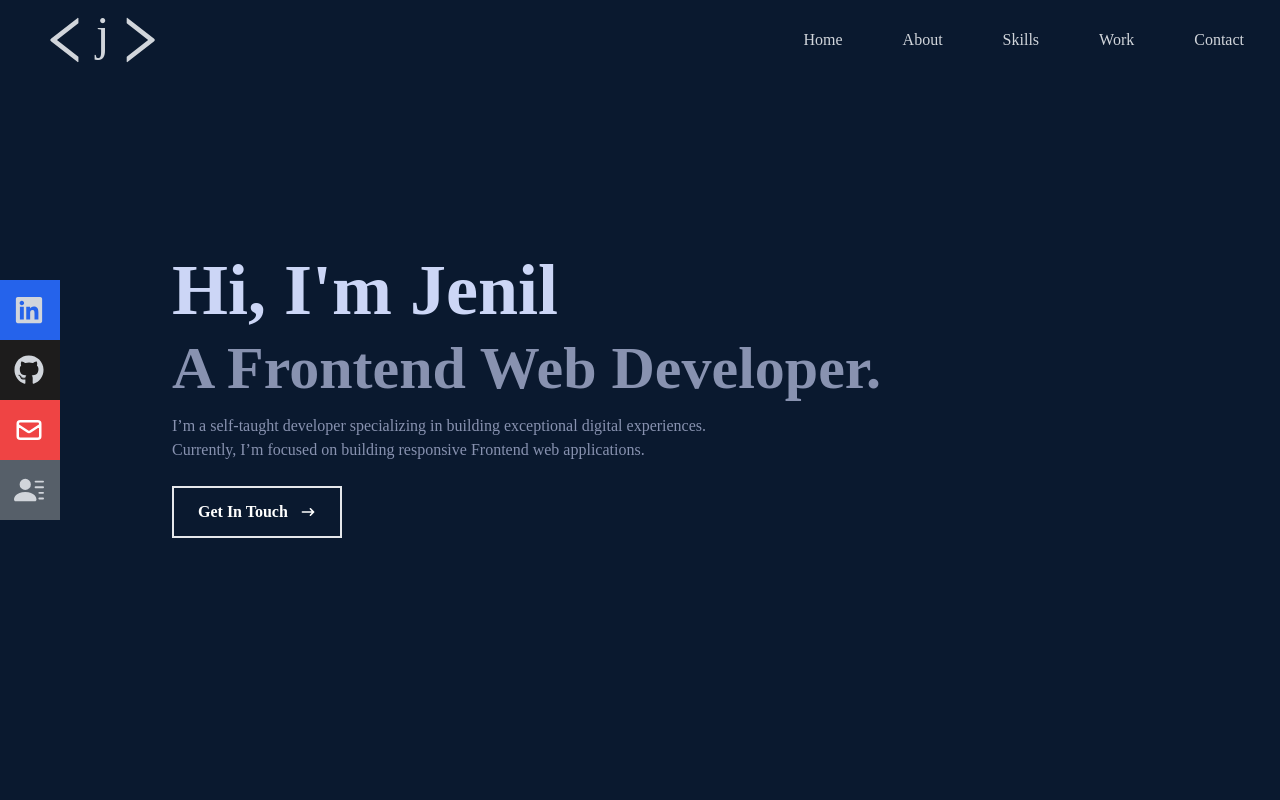
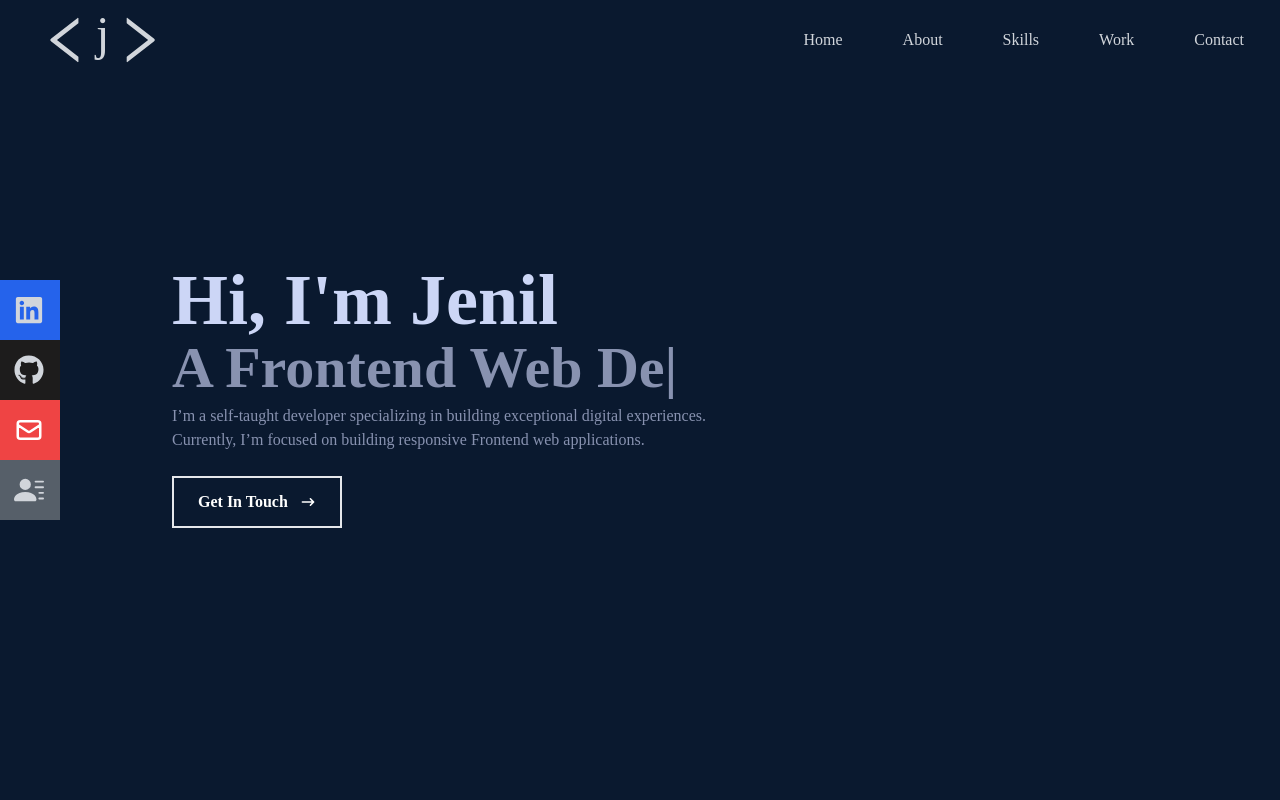
Before and after one commit to jenil97/Portfolio-web, a React (Create React App) app: page / in a window 1280 px wide. Shown: the top 800 px of the page. Built offline with nearby package versions, Linux system fonts and the light colour scheme.

Commit message:
feat: react-typed & react-scroll

```diff
--- a/package.json
+++ b/package.json
@@ -11,6 +11,7 @@
     "react-icons": "^4.4.0",
     "react-scripts": "5.0.1",
     "react-scroll": "^1.8.7",
+    "react-typed": "^1.2.0",
     "web-vitals": "^2.1.4"
   },
   "scripts": {
--- a/src/components/Hero.jsx
+++ b/src/components/Hero.jsx
@@ -1,13 +1,11 @@
-import React from "react";
+import React, { useState } from "react";
 import { HiArrowNarrowRight } from "react-icons/hi";
+import Typed from "react-typed";
+import { Link } from "react-scroll";
 
 const Home = () => {
-  const scrollToBottom = () => {
-    window.scrollTo({
-      top: document.documentElement.scrollHeight,
-      behavior: "smooth",
-    });
-  };
+  const [nav, setNav] = useState(false);
+  const handleClick = () => setNav(!nav);
 
   return (
     <div name="home" className="w-full h-screen bg-[#0a192f]">
@@ -16,24 +14,33 @@ const Home = () => {
         <h1 className="text-4xl sm:text-7xl font-bold text-[#ccd6f6]">
           Hi, I'm Jenil
         </h1>
-        <h2 className="text-4xl mt-3 sm:text-6xl font-bold text-[#8892b0]">
-          A Frontend Web Developer.
-        </h2>
+
+        <Typed
+          className="text-4xl mt-3 sm:text-[58px] font-bold text-[#8892b0]"
+          strings={[
+            "A Frontend Web Developer.",
+            "Tech Enthusiast.",
+            "Eat( ); Sleep( ); Code( ); Repeat( );",
+          ]}
+          typeSpeed={120}
+          backSpeed={140}
+          loop
+        />
+
         <p className="text-[#8892b0] py-4 max-w-[700px] font-medium">
           I’m a self-taught developer specializing in building exceptional
           digital experiences. <br /> Currently, I’m focused on building
           responsive Frontend web applications.
         </p>
         <div>
-          <button
-            onClick={scrollToBottom}
-            className="text-white font-semibold group border-2 px-6 py-3 my-2 flex items-center hover:bg-violet-700 hover:border-violet-700"
-          >
-            Get In Touch
-            <span className="group-hover:rotate-90 duration-300">
-              <HiArrowNarrowRight className="ml-3 " />
-            </span>
-          </button>
+          <Link to="contact" smooth={true} duration={700} onClick={handleClick}>
+            <button className="text-white font-semibold group border-2 px-6 py-3 my-2 flex items-center hover:bg-violet-700 hover:border-violet-700">
+              Get In Touch
+              <span className="group-hover:rotate-90 duration-300">
+                <HiArrowNarrowRight className="ml-3 " />
+              </span>
+            </button>
+          </Link>
         </div>
       </div>
     </div>
```
Also changed, not shown: 1 other file (tests, documents, lock files or other folders).
